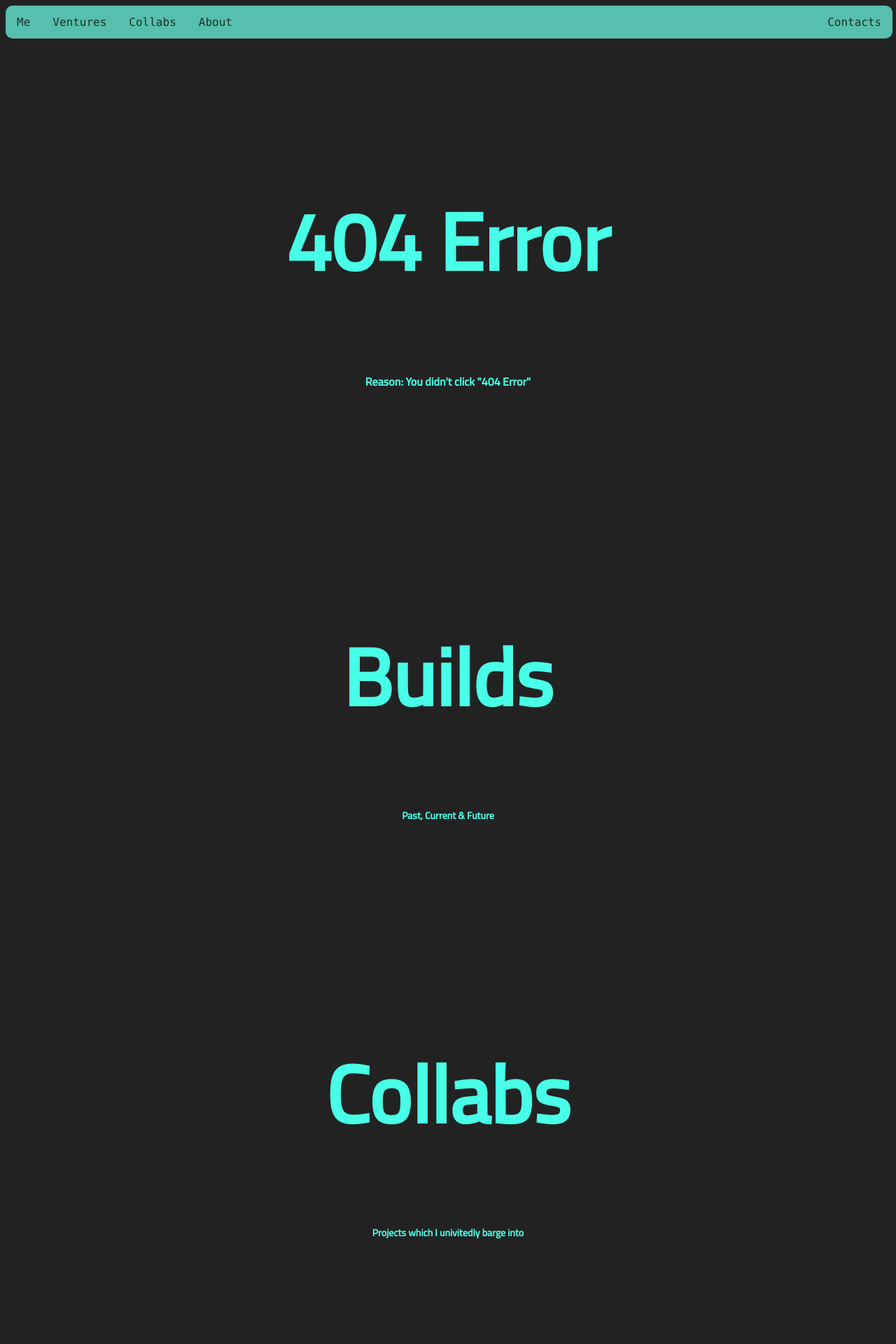
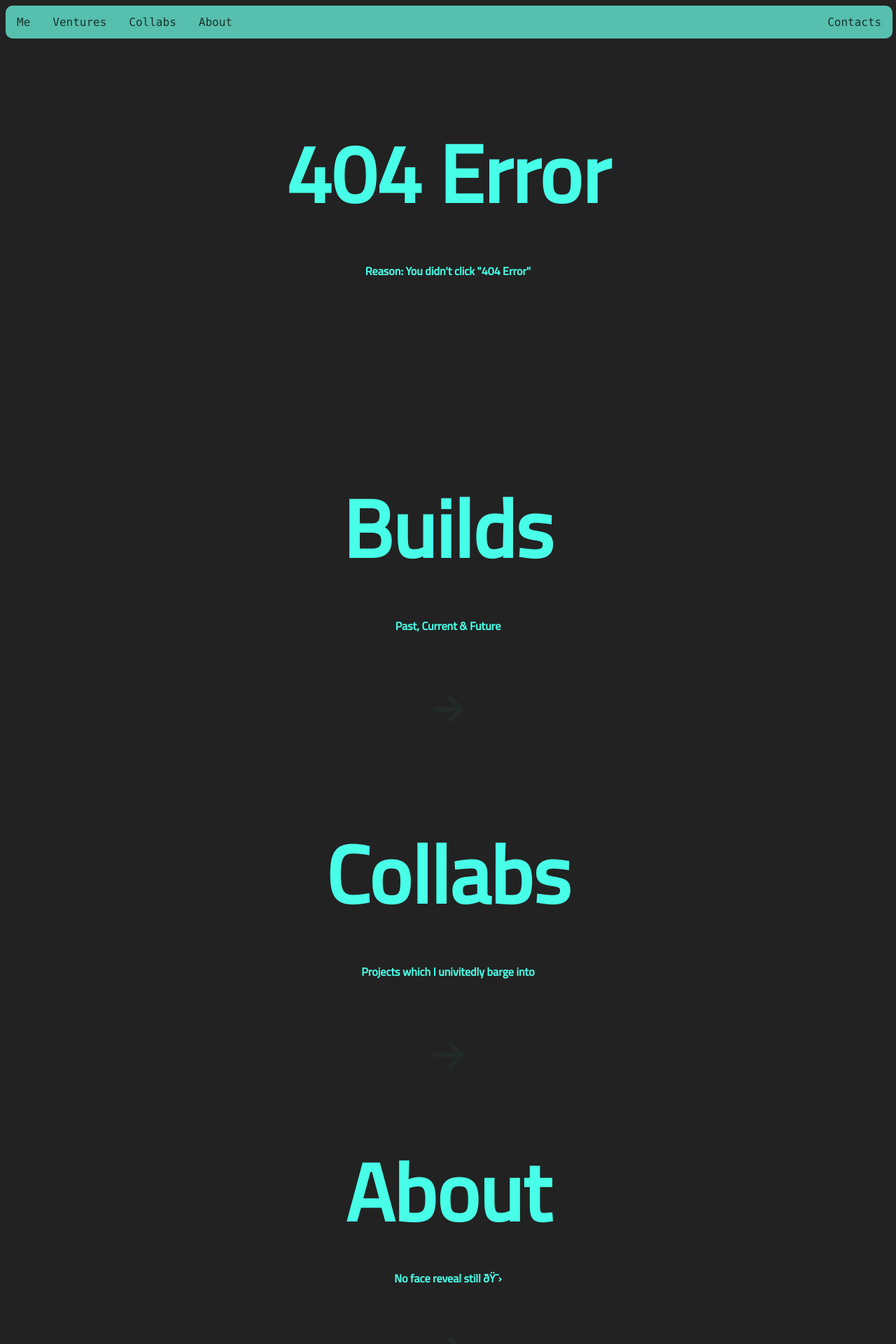
Before and after one commit to Wjplatformer/wjplatformer.github.io, a PHP site: page / in a window 1280 px wide. Shown: the top 1920 px of the page at 70% size. Run offline with PHP 8.4, Linux system fonts and the light colour scheme; some libraries are stand-ins or nearby versions.

Commit message:
animations + new pages

```diff
--- a/index.html
+++ b/index.html
@@ -7,6 +7,7 @@
   <link rel="stylesheet" href="https://cdnjs.cloudflare.com/ajax/libs/font-awesome/4.7.0/css/font-awesome.min.css">
   <link rel="stylesheet" href="stylesheets/index.css">
   <link rel="stylesheet" href="stylesheets/nav.css">
+  <script src="https://kit.fontawesome.com/d8b77a03b1.js" crossorigin="anonymous"></script>
   <script src="https://www.google.com/recaptcha/api.js" async defer></script>
 </head>
 
@@ -20,34 +21,30 @@
       <li id="right"><a href="#Contact">Contacts</a></li>
   </nav>
 
-  <h1 id="text-change" onclick="text_change()" style="padding-top: 160px; text-align: center;">404 Error</h1>
-  <h4 id="text-change2" style="text-align: center;">Reason: You didn't click "404 Error"</h4>
+  <h1 id="text-change" onclick="text_change()" style="padding-top: 5%; margin-bottom: 0;">404 Error</h1>
+  <h3 id="text-change2">Reason: You didn't click "404 Error"</h4>
 
   <form action="?" method="POST">
-    <div class="g-recaptcha" data-sitekey="6LdyhaAiAAAAACm_NupXI-Tvzpsisf8lJkv1zBML" data-theme="dark" style="display: flex; justify-content: center; padding-bottom: 200px;"></div>
+    <a class="g-recaptcha" data-sitekey="6LdyhaAiAAAAACm_NupXI-Tvzpsisf8lJkv1zBML" data-theme="dark" style="display: flex; justify-content: center; padding-bottom: 12%;"></a>
   </form>
 
-  <h1 id="builds">Builds</h1>
-  <h5 style="padding-bottom: 200px;">Past, Current & Future</h5>
+  <h1 id="builds"">Builds</h1>
+  <h3 style="padding-bottom: 5%;">Past, Current & Future</h5>
+  <a href="builds.html" class="arrow_blink"><i class="fa-solid fa-arrow-right" style="padding-bottom: 2%; font-size: 50px; animation: blinker 1s linear infinite;"></i></a>
+
 
   <h1 id="Collab">Collabs</h1>
-  <h5 style="padding-bottom: 200px;">Projects which I univitedly barge into</h5>
+  <h3 style="padding-bottom: 5%;">Projects which I univitedly barge into</h5>
+  <a href="collabs.html" class="arrow_blink"><i class="fa-solid fa-arrow-right" style="padding-bottom: 5%; font-size: 50px; animation: blinker 1s linear infinite;"></i></a>
+
 
   <h1 id="About" style="margin: 0; padding: 0;">About</h1>
-  <h5 style="margin: 0; padding-bottom: 50px;">No face reveal still 😛</h5>
-  <p style="padding-bottom: 200px;">I am an underaged guy that does things a little earlier than most people. I'm a musician that plays only the piano, I compose my own songs on the fly, so most likely you will see me livestream my music than release anything.
-    I like to make stuff with the Citrus community and OneSpark, and contributed to other stuff in contributions. <br>
-    - Yo-Yo player<Br>
-    - Cardist and Magician<br>
-    - Musician <br>
-    - SpeedCuber<br>
-    - Plastic Models<br>
-    - Reading<br>
-
-  </p>
+  <h3 style="margin: 0; padding-bottom: 5%;">No face reveal still 😛</h5>
+  <a href="about.html" class="arrow_blink"><i class="fa-solid fa-arrow-right" style="padding-bottom: 5%; font-size: 50px; animation: blinker 1s linear infinite;"></i></a>
 
   <h1 id="Contact" style="margin: 0; padding: 0;"">Contacts</h1>
-  <h5 >Message this idiota lol.</h5>
+  <h3 >Message this idiota lol.</h5>
+
   <iframe src="https://wjplatformer.bio.link" title="bio link" width="500px" height="800px"></iframe>
 
   <script>
@@ -55,7 +52,7 @@
     if (document.getElementById("text-change").innerHTML === "Welcome IG ¯\\_(ツ)_/¯"){}
     else {
     document.getElementById("text-change").innerHTML = "😡. Fine.";
-    document.getElementById("text-change2").innerHTML = "Updating in progress <i class='fa fa-gear fa-spin' style='font-size: 18px;''></i>"
+    document.getElementById("text-change2").innerHTML = "Updating in progress <i class='fa fa-gear fa-spin' style='font-size: 18px;'></i>"
     setTimeout(function() {document.getElementById("text-change").innerHTML = "Welcome IG ¯\\_(ツ)_/¯" }, 3000);};
     }
   </script>
--- a/stylesheets/index.css
+++ b/stylesheets/index.css
@@ -1,5 +1,18 @@
 html{
   scroll-behavior: smooth;
+}
+
+.arrow_blink{
+  animation: blinker 1s linear infinite;
+}
+
+@keyframes blinker {
+  50% { opacity: 0; }
+}
+
+a{
+  text-decoration: none;
+  color: rgb(72, 255, 231);
 }
 
 body{
@@ -11,10 +24,12 @@ body{
 
 h1{
   font-size: 9vw;
+  margin-bottom: 0;
 }
 
-h5{
-  font-size: 14px;
+h3{
+  font-size: medium;
+  font-weight: 600;
 }
 
 a{
```
Also changed, not shown: about.html (added, +20 -0 lines), builds.html (added, +20 -0 lines), collabs.html (added, +20 -0 lines).
